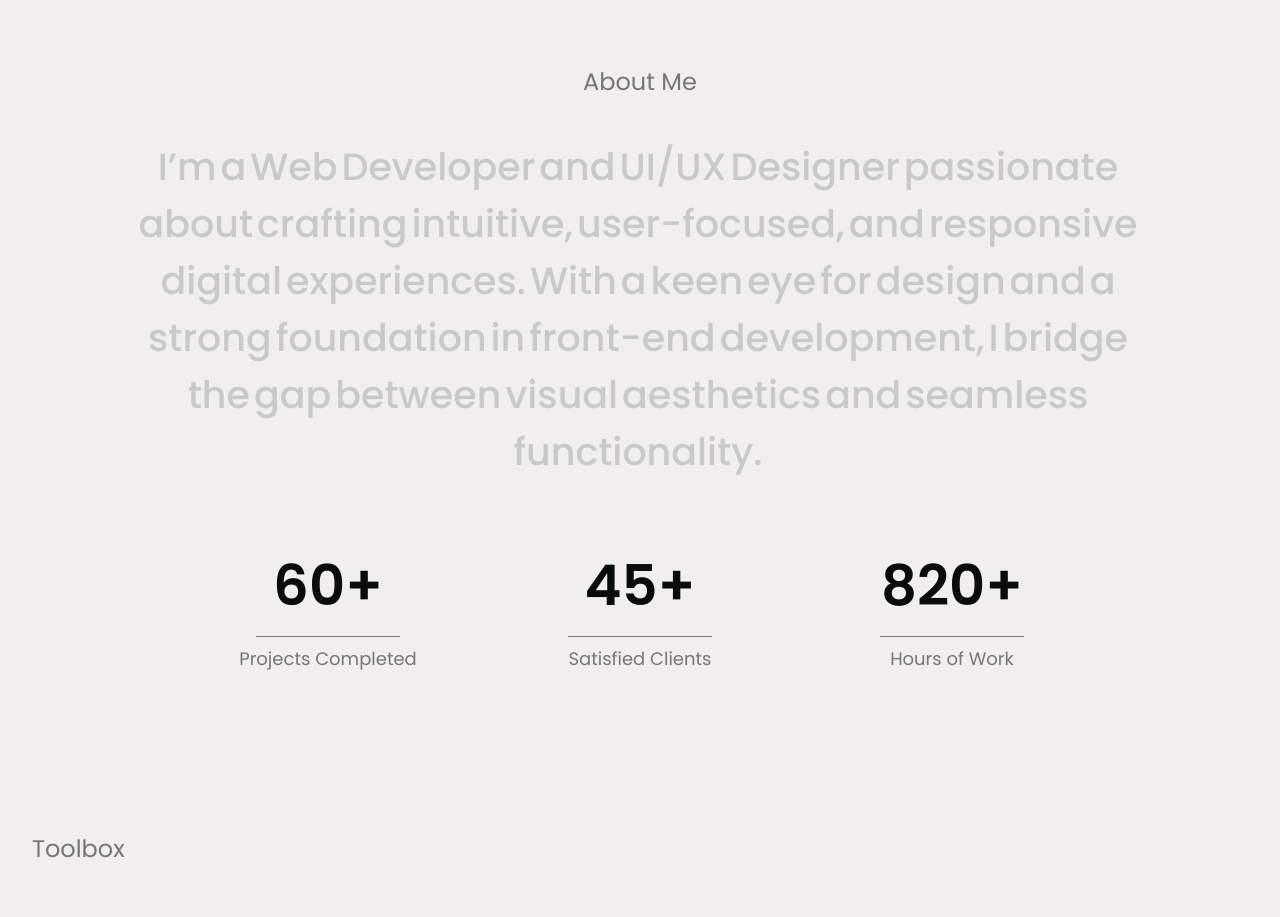
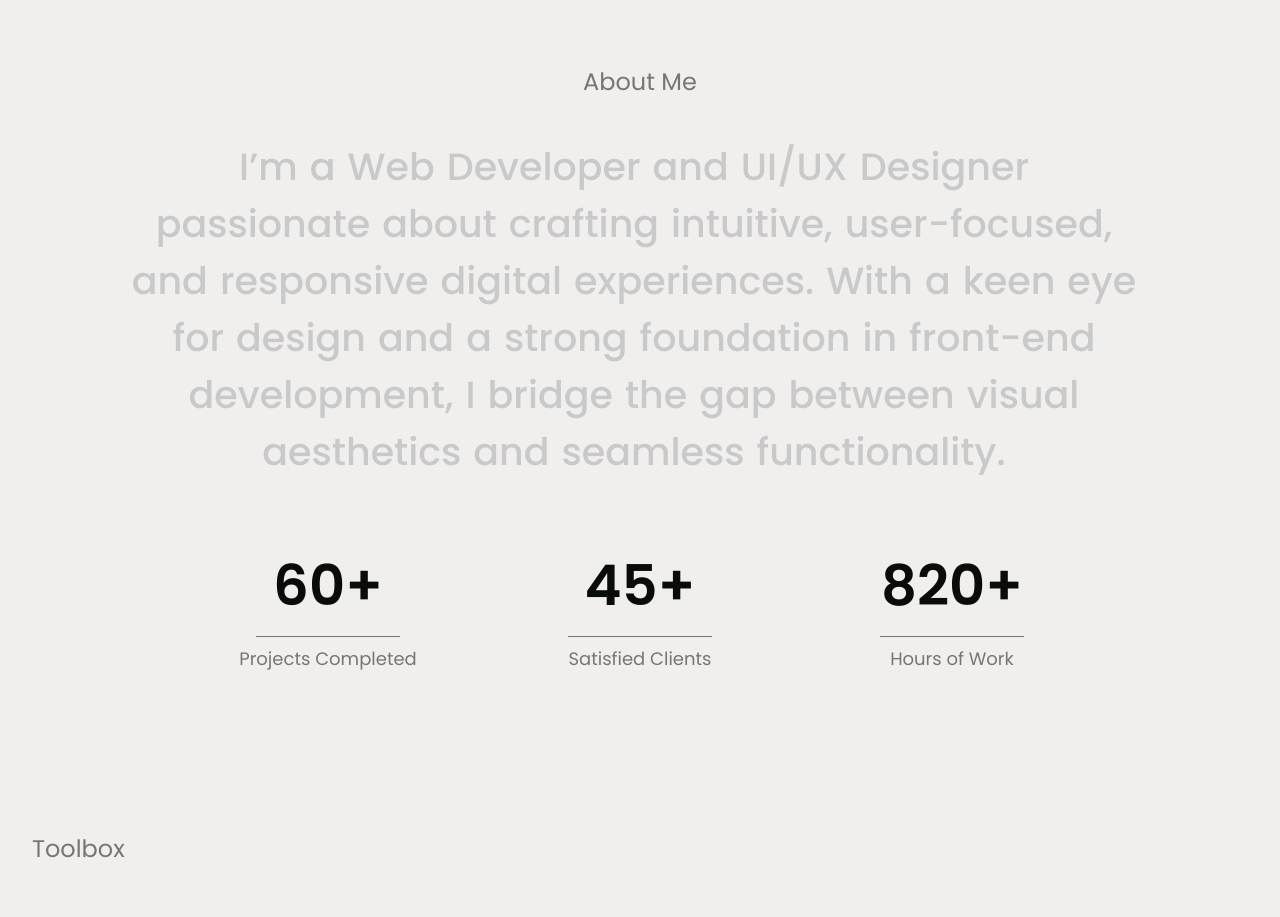
Before and after one commit to rmadayag/rmadayag, a React (Vite) app: page / in a window 1280 px wide. Shown: the part 820-1737 px from the top of the page. Built offline with nearby package versions, Linux system fonts and the light colour scheme.

Commit message:
Your commit message

```diff
--- a/src/components/About.jsx
+++ b/src/components/About.jsx
@@ -78,7 +78,7 @@ const splitTextToWords = (text) => {
     return (
       <span
         key={index}
-        className="inline-block text-gray-600 mr-1"
+        className="inline-block text-gray-600 mr-[0.5rem] md:mr-[0.75rem] lg:mr-[0.75rem]"
         style={{ color: "#C9C9C9" }}
       >
         {word}
```
